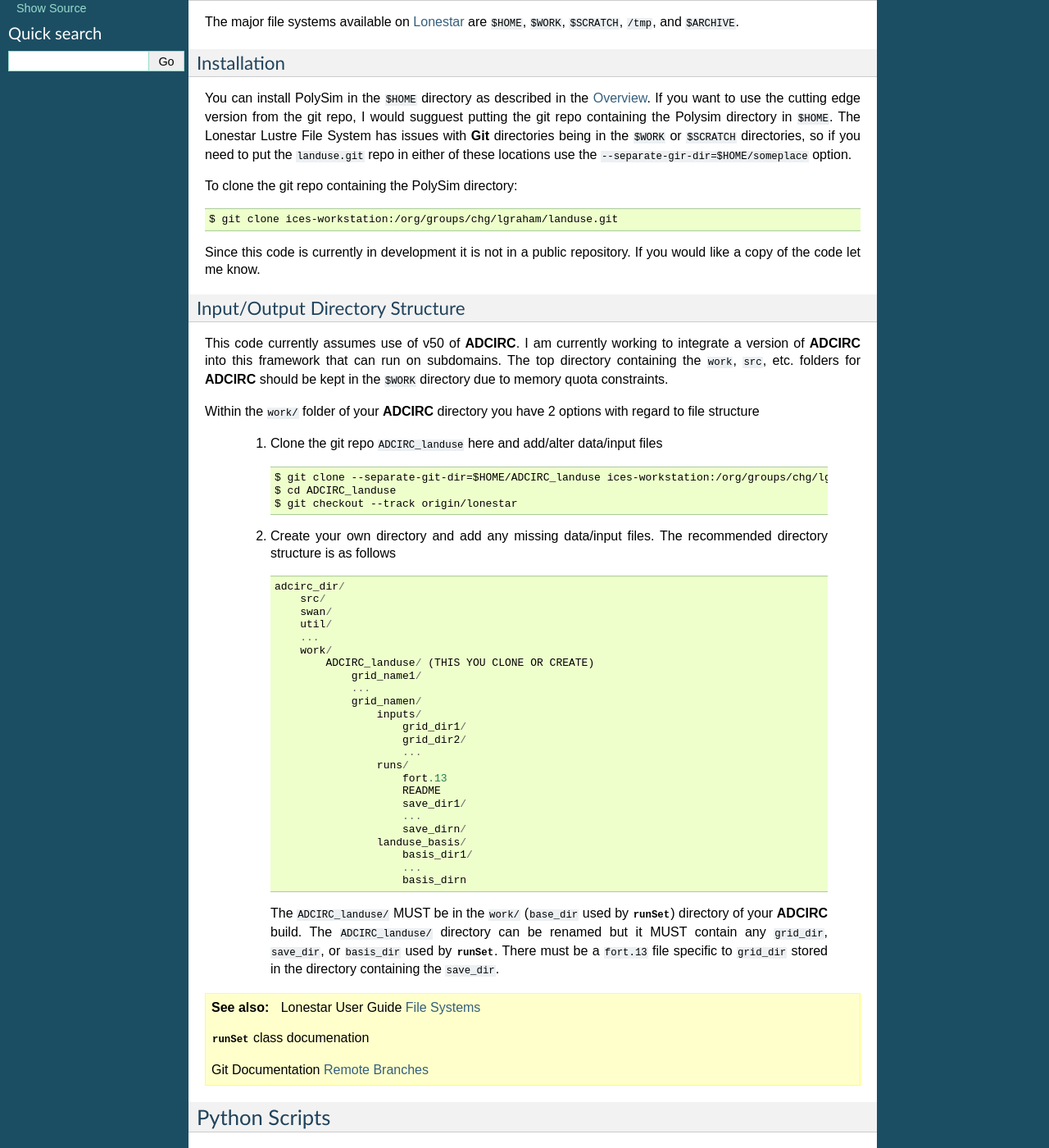
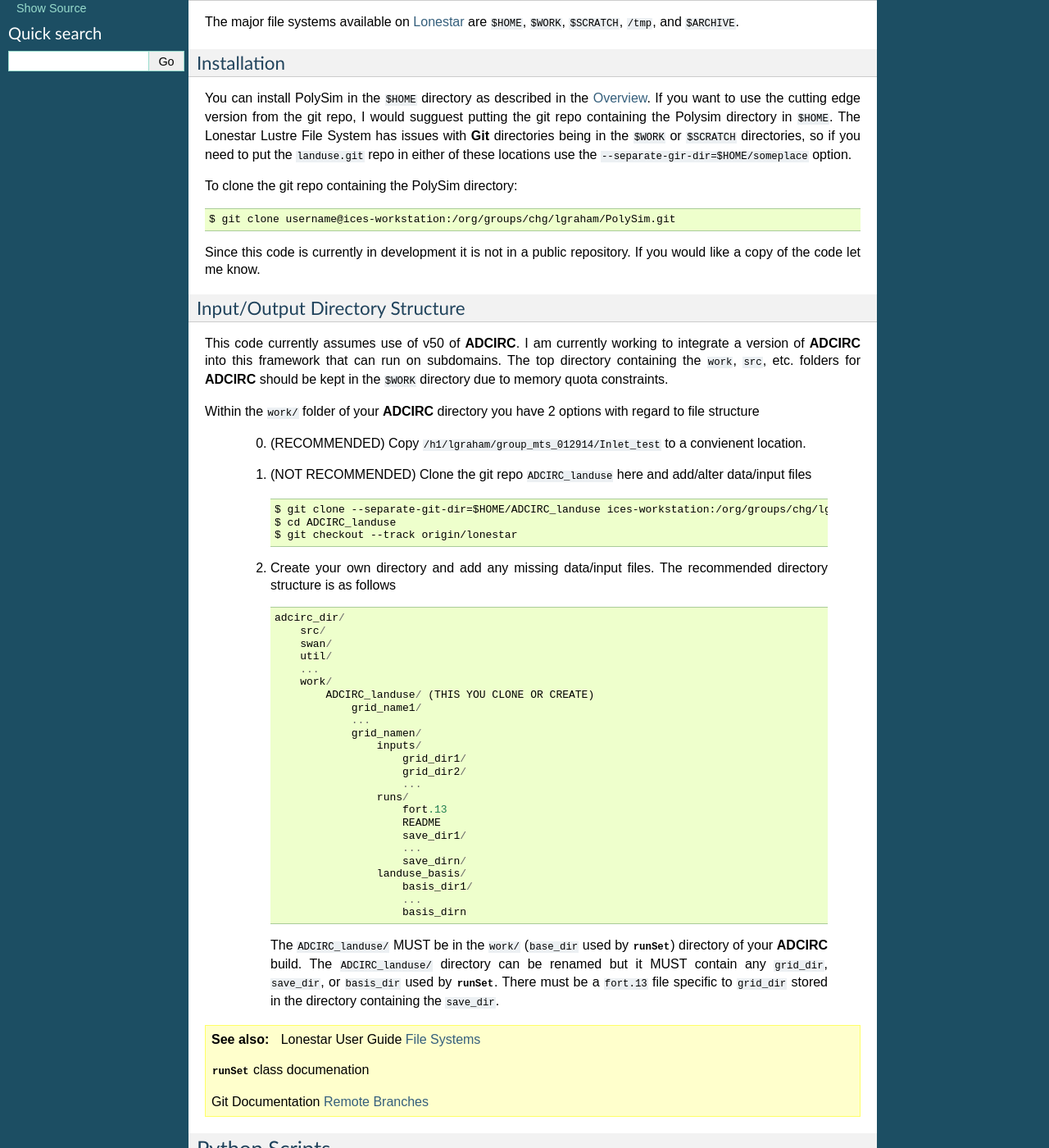
Before and after one commit to UT-CHG/PolyADCIRC, a Sphinx documentation site: the page built from doc/running_on_lonestar.rst, in a window 1280 px wide and 1400 px high, scrolled down 366 px. Shown: the whole window at 82% size. Built offline with Sphinx 7.4.7, drawn with Linux system fonts in a browser that asks for light colours; some of the changed text lies outside the part shown.

Commit message:
updated documentation

```diff
--- a/doc/index.rst
+++ b/doc/index.rst
@@ -17,6 +17,8 @@
 modified for other shells. This code requires `GNU Parallel
 <http://www.gnu.org/software/parallel/>`_ to be installed in order to run
 properly.
+
+.. note:: If you plan on making ANY changes to the repos make a NEW branch!
 
 Contents:
 
--- a/doc/running_on_lonestar.rst
+++ b/doc/running_on_lonestar.rst
@@ -35,7 +35,7 @@
 
 To clone the git repo containing the PolySim directory::
 
-    $ git clone ices-workstation:/org/groups/chg/lgraham/landuse.git
+    $ git clone username@ices-workstation:/org/groups/chg/lgraham/PolySim.git
 
 Since this code is currently in development it is not in a public repository.
 If you would like a copy of the code let me know.
@@ -52,8 +52,11 @@
 Within the ``work/`` folder of your :program:`ADCIRC` directory you have 2
 options with regard to file structure
 
-    1. Clone the git repo ``ADCIRC_landuse`` here and add/alter data/input
-       files ::
+    0. (RECOMMENDED) Copy ``/h1/lgraham/group_mts_012914/Inlet_test`` to a
+       convienent location.
+
+    1. (NOT RECOMMENDED) Clone the git repo ``ADCIRC_landuse`` here and
+       add/alter data/input files ::
 
             $ git clone --separate-git-dir=$HOME/ADCIRC_landuse ices-workstation:/org/groups/chg/lgraham/ADCIRC_landuse.git
             $ cd ADCIRC_landuse
@@ -108,6 +111,9 @@
 
 Python Scripts
 --------------
+
+The following submission and Python scripts should be located in the
+directory ``PolySim/examples/``.
 
 Currently my workflow has been something like...
 
```
Also changed, not shown: doc/overview.rst (+7 -3 lines), 1 other file.
